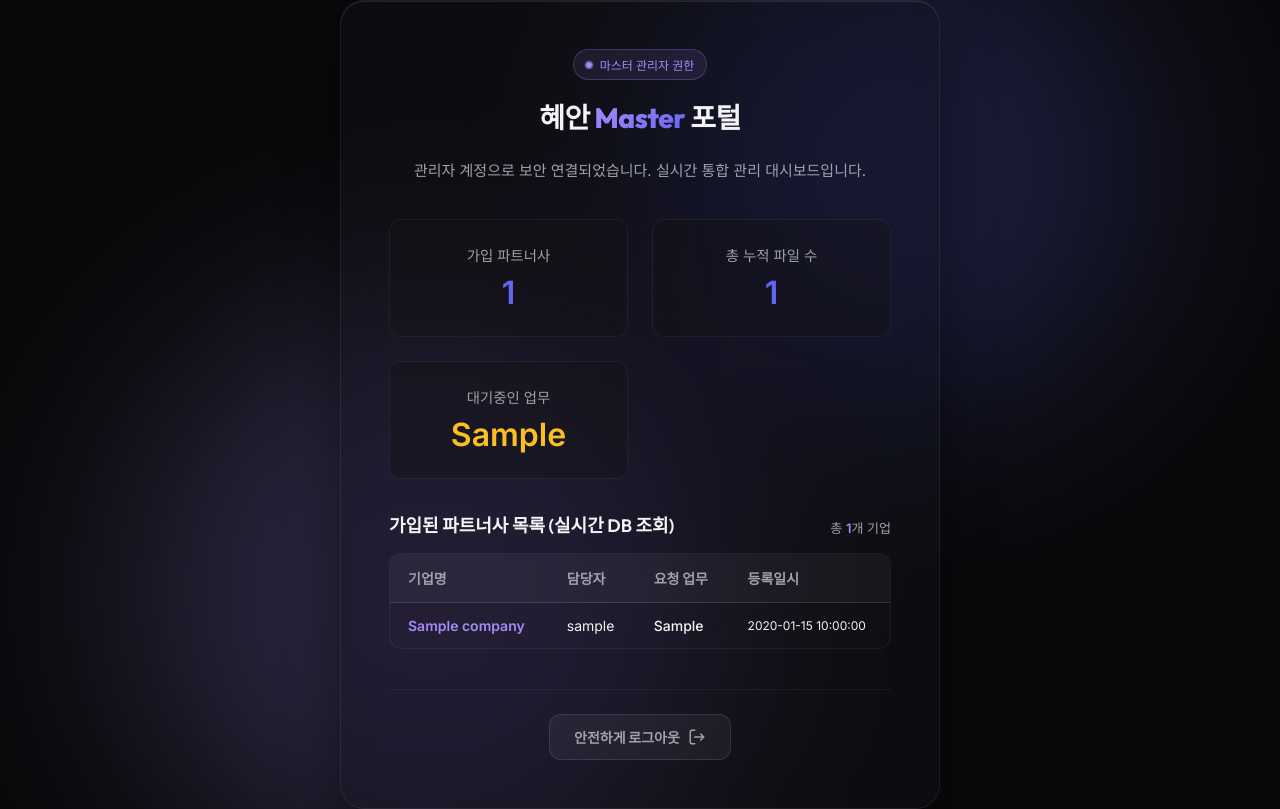
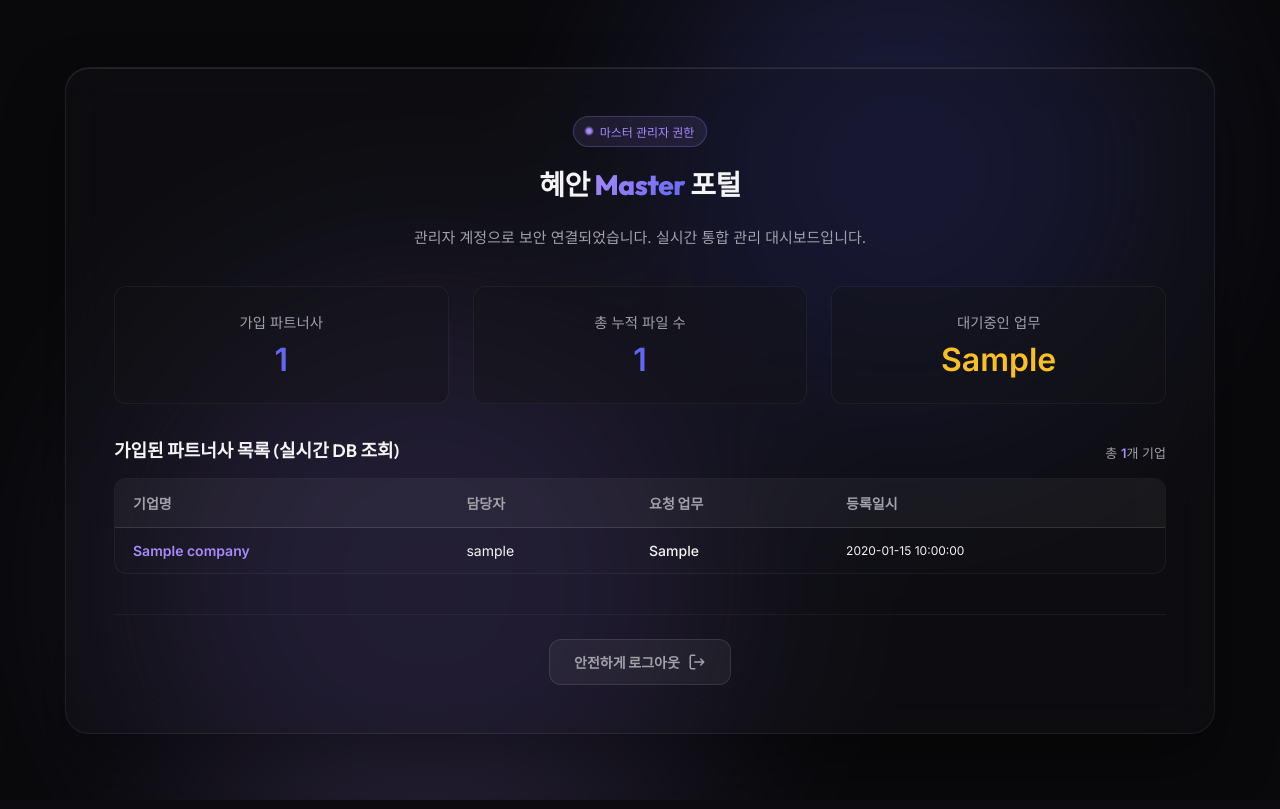
Before and after one commit to Bright-Sunny-Kim/landing_page, a Flask app: template templates/master.html in a window 1280 px wide. Run offline with Flask 3, Linux system fonts and the light colour scheme; the template is opened without the code that fills it: most values are stand-ins (such as "Sample title", 1, 10 or a date in 2020).

Commit message:
style: optimize layout width for desktop view across login, master and company dashboards

```diff
--- a/static/css/style.css
+++ b/static/css/style.css
@@ -81,7 +81,7 @@ body {
     border-radius: 24px;
     padding: 48px;
     width: 100%;
-    max-width: 500px;
+    max-width: 520px;
     box-shadow: 0 30px 60px rgba(0, 0, 0, 0.4),
                 inset 0 1px 0 rgba(255, 255, 255, 0.1);
     z-index: 10;
@@ -329,15 +329,21 @@ h1 {
 .dashboard-container {
     z-index: 10;
     width: 100%;
-    max-width: 600px;
+    max-width: 1200px;
+    padding: 20px;
+    display: flex;
+    justify-content: center;
+    align-items: center;
 }
 
 .dashboard-card {
-    max-width: 100%;
+    max-width: 850px;
+    width: 100%;
 }
 
 .dashboard-card.master-card {
-    max-width: 800px;
+    max-width: 1150px;
+    width: 100%;
 }
 
 .status-badge {
```
